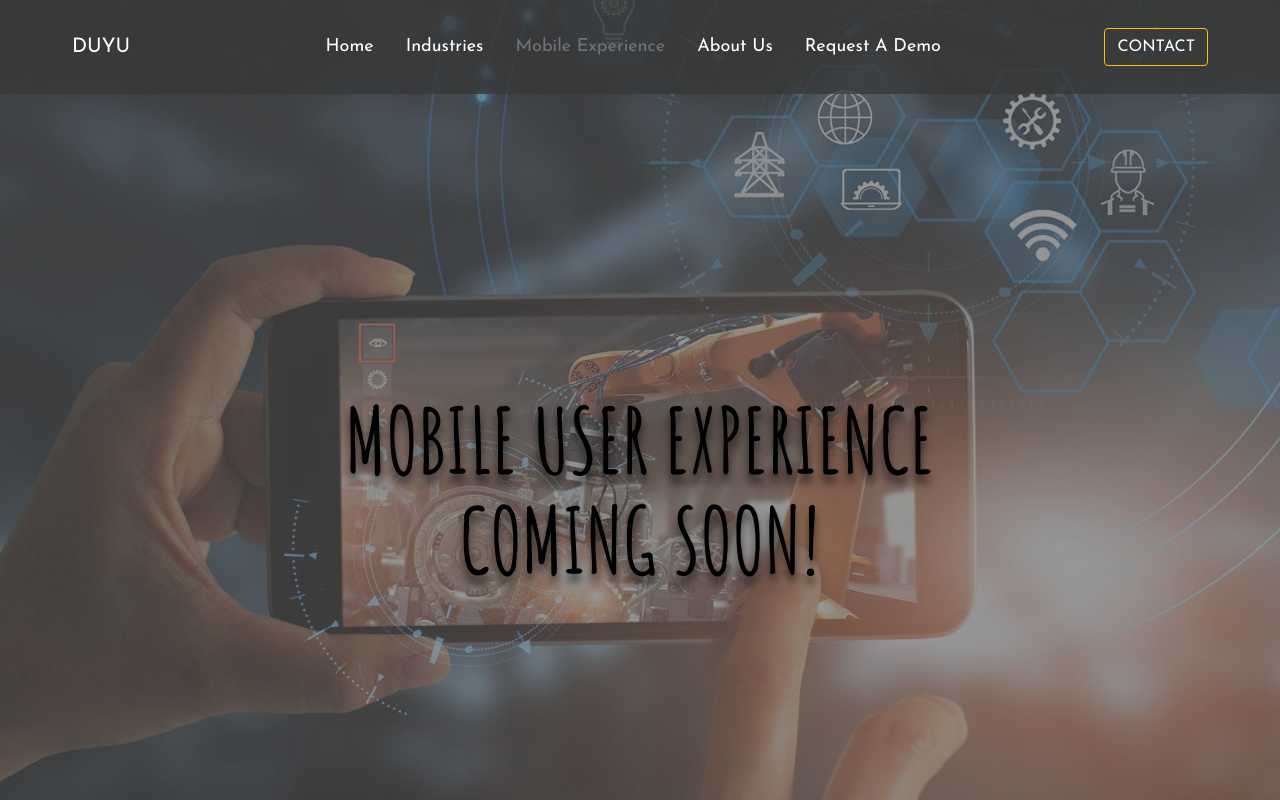
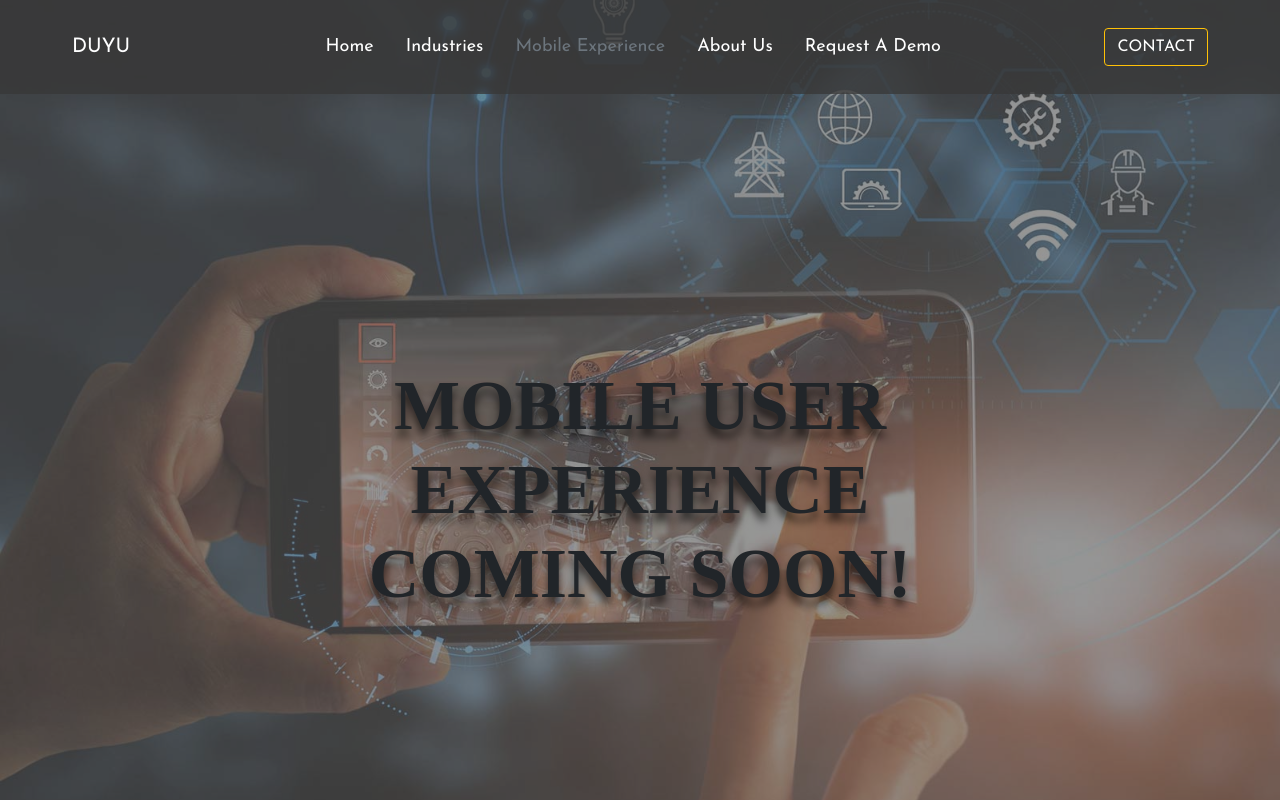
Before and after one commit to BusraCeval/duyu-website, a plain HTML site: page mobile.html in a window 1280 px wide. Shown: the top 800 px of the page. Drawn offline with nearby package versions, Linux system fonts and the light colour scheme.

Commit message:
changing modified

```diff
--- a/css/mmain.css
+++ b/css/mmain.css
@@ -51,26 +51,17 @@
 }
 
 .mobile {
-  font-family: Amatic SC;
-  font-weight: 700px;
-  font-size: 64px;
-  line-height: 80px;
-  display: flex;
-  align-items: center;
-  text-align: center;
-  color: #000000;
-  text-shadow: 0px 4px 4px rgba(0, 0, 0, 0.25);
-}
-
-
-.deneme {
-  font-family: Amatic SC;
+  font-family: Josefin-Sans;
   font-weight: bolder;
-  font-size: 90px;
   line-height: 100px;
   display: flex;
   align-items: center;
   text-align: center;
-  color: #000;
   text-shadow: 0px 8px 8px rgba(0, 0, 0, 0.623);
 }
+
+.mobile h2{
+  font-size: 70px;
+  font-weight: bolder;
+  text-shadow: 0px 8px 8px rgba(0, 0, 0, 0.623);
+}
--- a/mobile.html
+++ b/mobile.html
@@ -60,23 +60,13 @@
             <div class="container">
                 <div class="row">
                     <div class="col-lg-7 mx-auto text-center mobile">
-                        <h1 class="deneme display-4">MOBILE USER EXPERIENCE COMING SOON!</h1>
+                        <h2>
+                           MOBILE USER EXPERIENCE COMING SOON!
+                        </h2>
                     </div>
                 </div>
             </div>
         </div>
-
-        <!-- demo -->
-        <!-- <div class="container1">
-        <img src="./image/endüstri.jpg" alt="Industry-4.0" style="width:100%;">
-        <div class="content">
-            <div class="centered">
-                <p>MOBILE USER EXPERIENCE COMING SOON! </p>
-            </div>
-
-        </div>
-    </div> -->
-        <!-- demo -->
     </div>
 
     <!-- footer -->
```
